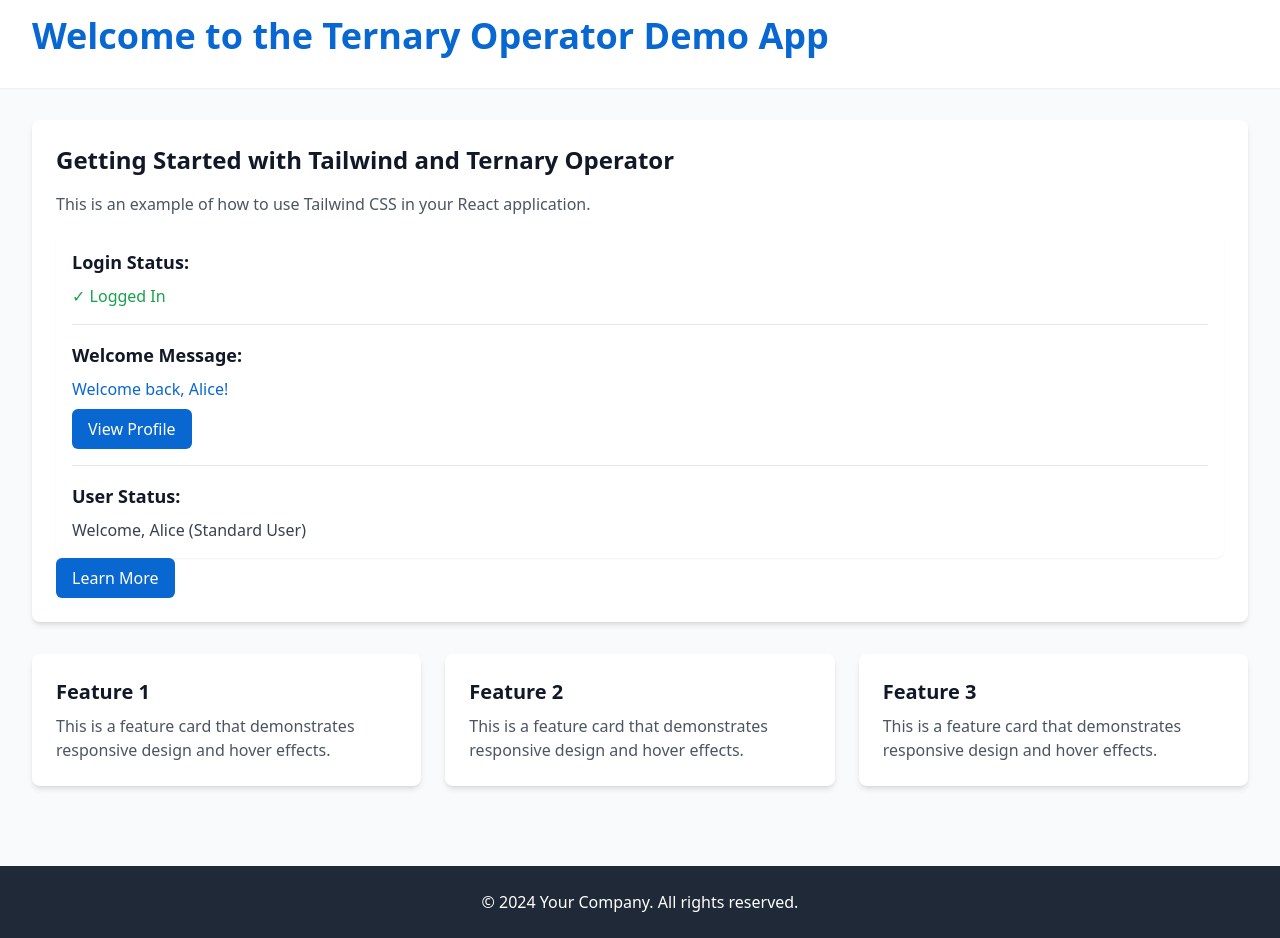
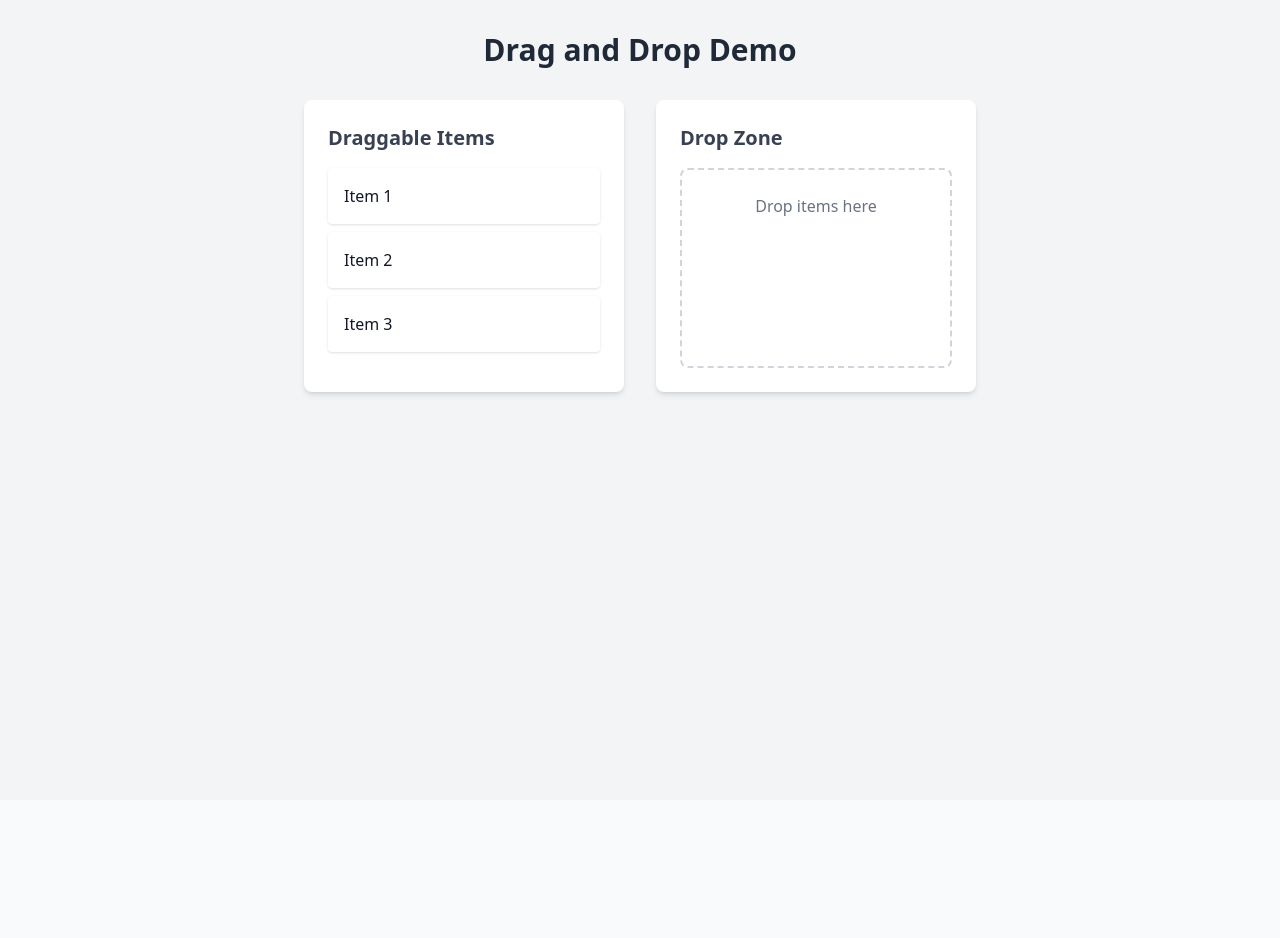
Before and after one commit to Cybertron-Ant/reacttypescriptidx, a React (Vite) app: page / in a window 1280 px wide. After the commit the page ends 800 px from the top, so only its background shows below. Built offline with nearby package versions, Linux system fonts and the light colour scheme.

Commit message:
refactor: implement feature-first architecture for drag-and-drop
- Move Redux store to dragDrop feature directory
- Update import paths to reflect new structure
- Remove unrelated code from App.tsx
- Fix deprecated react-dnd API usage

```diff
--- a/package.json
+++ b/package.json
@@ -10,8 +10,12 @@
     "preview": "vite preview"
   },
   "dependencies": {
+    "@reduxjs/toolkit": "^2.4.0",
     "react": "^18.3.1",
-    "react-dom": "^18.3.1"
+    "react-dnd": "^16.0.1",
+    "react-dnd-html5-backend": "^16.0.1",
+    "react-dom": "^18.3.1",
+    "react-redux": "^9.1.2"
   },
   "devDependencies": {
     "@eslint/js": "^9.13.0",
--- a/src/App.tsx
+++ b/src/App.tsx
@@ -1,64 +1,50 @@
-import React from 'react';
-import './styles/main.css';
-import TernaryComponent from './components/TernaryComponent';
+import { DndProvider } from 'react-dnd';
+import { HTML5Backend } from 'react-dnd-html5-backend';
+import { Provider } from 'react-redux';
+import { store } from './features/dragDrop/store';
+import { DraggableItem } from './features/dragDrop/components/DraggableItem';
+import { DropZone } from './features/dragDrop/components/DropZone';
 
-/**
- * Main App component demonstrating Tailwind CSS usage
- * This component showcases various Tailwind utility classes and custom components
- */
 function App() {
-
-  // Change these values to test the ternary operator behavior
-  const userLoggedIn = true;
-  const currentUserName = 'Alice';
+  // Sample items that can be dragged
+  const items = [
+    { id: '1', text: 'Item 1' },
+    { id: '2', text: 'Item 2' },
+    { id: '3', text: 'Item 3' },
+  ];
 
   return (
-    <div className="min-h-screen bg-gray-50">
+    <Provider store={store}>
+      <DndProvider backend={HTML5Backend}>
+        <div className="min-h-screen bg-gray-100 p-8">
+          <div className="max-w-2xl mx-auto">
+            <h1 className="text-3xl font-bold mb-8 text-center text-gray-800">
+              Drag and Drop Demo
+            </h1>
 
-      {/* Header section with custom styling */}
-      <header className="bg-white shadow-sm">
-        <div className="max-w-7xl mx-auto px-4 py-4 sm:px-6 lg:px-8">
-          <h1 className="text-primary-600">Welcome to the Ternary Operator Demo App</h1>
+            <div className="grid grid-cols-2 gap-8">
+              {/* Draggable items section */}
+              <div className="bg-white p-6 rounded-lg shadow-md">
+                <h2 className="text-xl font-semibold mb-4 text-gray-700">
+                  Draggable Items
+                </h2>
+                {items.map((item) => (
+                  <DraggableItem key={item.id} id={item.id} text={item.text} />
+                ))}
+              </div>
+
+              {/* Drop zone section */}
+              <div className="bg-white p-6 rounded-lg shadow-md">
+                <h2 className="text-xl font-semibold mb-4 text-gray-700">
+                  Drop Zone
+                </h2>
+                <DropZone />
+              </div>
+            </div>
+          </div>
         </div>
-      </header>
-
-      {/* Main content section */}
-      <main className="max-w-7xl mx-auto px-4 py-8 sm:px-6 lg:px-8">
-        {/* Example card using custom component class */}
-        <div className="card">
-          <h2 className="text-2xl font-bold mb-4">Getting Started with Tailwind and Ternary Operator</h2>
-          <p className="text-gray-600 mb-4">
-            This is an example of how to use Tailwind CSS in your React application.
-          </p>
-          {/* Render the TernaryComponent with the specified props */}
-          <TernaryComponent isLoggedIn={userLoggedIn} userName={currentUserName} />
-          {/* Example button using custom component class */}
-          <button className="btn-primary">
-            Learn More
-          </button>
-        </div>
-
-        {/* Grid layout example */}
-        <div className="grid grid-cols-1 md:grid-cols-2 lg:grid-cols-3 gap-6 mt-8">
-          {/* Feature cards */}
-          {[1, 2, 3].map((item) => (
-            <div key={item} className="card hover:shadow-lg transition-shadow duration-300">
-              <h3 className="text-xl font-semibold mb-2">Feature {item}</h3>
-              <p className="text-gray-600">
-                This is a feature card that demonstrates responsive design and hover effects.
-              </p>
-            </div>
-          ))}
-        </div>
-      </main>
-
-      {/* Footer section */}
-      <footer className="bg-gray-800 text-white mt-12">
-        <div className="max-w-7xl mx-auto px-4 py-6 sm:px-6 lg:px-8">
-          <p className="text-center">&copy; 2024 Your Company. All rights reserved.</p>
-        </div>
-      </footer>
-    </div>
+      </DndProvider>
+    </Provider>
   );
 }
 
--- /dev/null
+++ b/src/features/dragDrop/components/DraggableItem.tsx
@@ -0,0 +1,34 @@
+import { useDrag } from 'react-dnd';
+import { useDispatch } from 'react-redux';
+import { setDraggedItem } from '../dragDropSlice';
+
+interface DraggableItemProps {
+  id: string;
+  text: string;
+}
+
+export const DraggableItem: React.FC<DraggableItemProps> = ({ id, text }) => {
+  const dispatch = useDispatch();
+
+  const [{ isDragging }, drag] = useDrag({
+    type: 'ITEM',
+    item: () => ({ id }),
+    collect: (monitor) => ({
+      isDragging: monitor.isDragging(),
+    }),
+    end: () => {
+      dispatch(setDraggedItem(null));
+    },
+  });
+
+  return (
+    <div
+      ref={drag}
+      className={`p-4 mb-2 bg-white rounded shadow cursor-move
+        ${isDragging ? 'opacity-50' : 'opacity-100'}
+        hover:shadow-md transition-all duration-200`}
+    >
+      {text}
+    </div>
+  );
+};
--- /dev/null
+++ b/src/features/dragDrop/components/DropZone.tsx
@@ -0,0 +1,42 @@
+import { useDrop } from 'react-dnd';
+import { useDispatch, useSelector } from 'react-redux';
+import { addDroppedItem } from '../dragDropSlice';
+import { RootState } from '../store';
+
+export const DropZone: React.FC = () => {
+  const dispatch = useDispatch();
+  const droppedItems = useSelector((state: RootState) => state.dragDrop.droppedItems);
+
+  const [{ isOver }, drop] = useDrop(() => ({
+    accept: 'ITEM',
+    drop: (item: { id: string }) => {
+      dispatch(addDroppedItem(item.id));
+    },
+    collect: (monitor) => ({
+      isOver: monitor.isOver(),
+    }),
+  }));
+
+  return (
+    <div
+      ref={drop}
+      className={`p-6 rounded-lg border-2 border-dashed min-h-[200px]
+        ${isOver ? 'border-blue-500 bg-blue-50' : 'border-gray-300'}
+        transition-colors duration-200`}
+    >
+      <div className="text-center text-gray-500 mb-4">
+        {droppedItems.length === 0 ? (
+          'Drop items here'
+        ) : (
+          <div className="space-y-2">
+            {droppedItems.map((item, index) => (
+              <div key={index} className="p-2 bg-white rounded shadow">
+                Item {item}
+              </div>
+            ))}
+          </div>
+        )}
+      </div>
+    </div>
+  );
+};
--- /dev/null
+++ b/src/features/dragDrop/dragDropSlice.ts
@@ -0,0 +1,29 @@
+import { createSlice, PayloadAction } from '@reduxjs/toolkit';
+
+interface DragDropState {
+  draggedItem: string | null;
+  droppedItems: string[];
+}
+
+const initialState: DragDropState = {
+  draggedItem: null,
+  droppedItems: [],
+};
+
+export const dragDropSlice = createSlice({
+  name: 'dragDrop',
+  initialState,
+  reducers: {
+    // Set the currently dragged item
+    setDraggedItem: (state, action: PayloadAction<string | null>) => {
+      state.draggedItem = action.payload;
+    },
+    // Add item to dropped items list
+    addDroppedItem: (state, action: PayloadAction<string>) => {
+      state.droppedItems.push(action.payload);
+    },
+  },
+});
+
+export const { setDraggedItem, addDroppedItem } = dragDropSlice.actions;
+export default dragDropSlice.reducer;
--- /dev/null
+++ b/src/features/dragDrop/store/index.ts
@@ -0,0 +1,11 @@
+import { configureStore } from '@reduxjs/toolkit';
+import dragDropReducer from '../dragDropSlice';
+
+export const store = configureStore({
+  reducer: {
+    dragDrop: dragDropReducer,
+  },
+});
+
+export type RootState = ReturnType<typeof store.getState>;
+export type AppDispatch = typeof store.dispatch;
```
Also changed, not shown: 1 other file (tests, documents, lock files or other folders).
